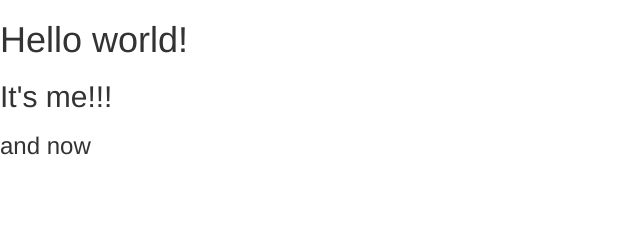
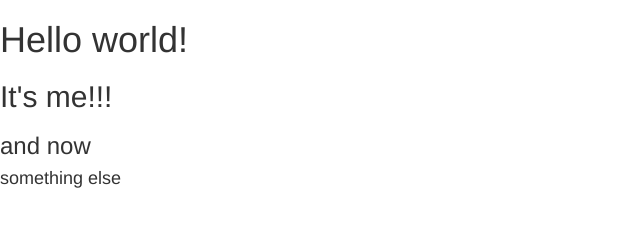
Before and after one commit to Dubych/Note-Wrangler, a website: page app/views/index.html in a window 1280 px wide. Shown: the whole page, without its empty margins (0-640 px from the left). Drawn offline with Linux system fonts and the light colour scheme; files that its build step writes are made by us from their sources; files whose address does not match are found by name.

Commit message:
four commit, add h4

```diff
--- a/app/views/index.html
+++ b/app/views/index.html
@@ -11,6 +11,7 @@
 	<h1>Hello world!</h1>
 	<h2>It's me!!!</h2>
 	<h3>and now</h3>
+	<h4>something else</h4>
 
 	<!-- vendor -->
 	<script src="assets/javascript/vendor/jquery-3.1.1.min.js"></script>
```
